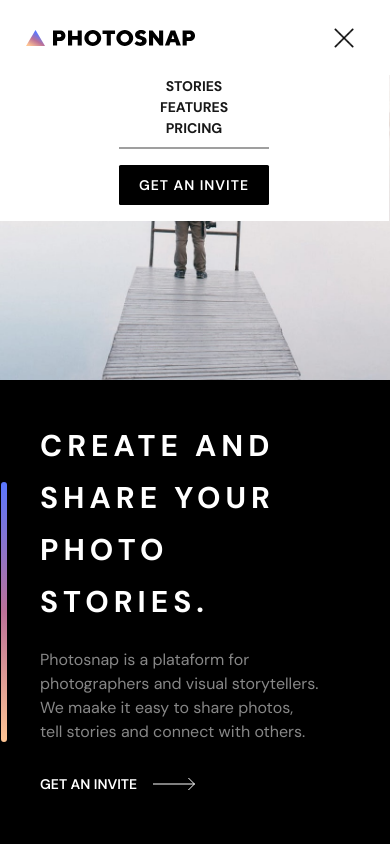
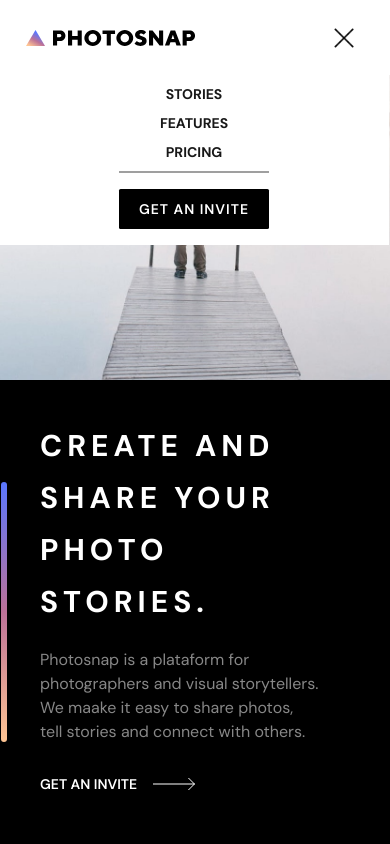
Before and after one commit to Otavin23/Photosnap, a React (Vite) app: page / in a window 390 px wide. Both pictures are taken after a click on the element 351 px from the left and 37 px from the top of the page. Shown: the top 844 px of the page. Built offline with nearby package versions, Linux system fonts and the light colour scheme.

Commit message:
:lipstick: style: put margin in cell phone menu links

```diff
--- a/src/components/header/index.tsx
+++ b/src/components/header/index.tsx
@@ -120,6 +120,7 @@ const Header = () => {
                       opacity="0.9"
                       fontSize="14px"
                       cursor="pointer"
+                      mt="0.5rem"
                     >
                       <Link to="/stories">STORIES</Link>
                     </ListItem>
@@ -129,6 +130,7 @@ const Header = () => {
                       color="#000"
                       opacity="0.9"
                       fontSize="14px"
+                      mt="0.5rem"
                       cursor="pointer"
                     >
                       <Link to="/features">FEATURES</Link>
@@ -138,6 +140,7 @@ const Header = () => {
                       fontWeight="700"
                       color="#000"
                       fontSize="14px"
+                      mt="0.5rem"
                       cursor="pointer"
                       opacity="0.9"
                     >
```
